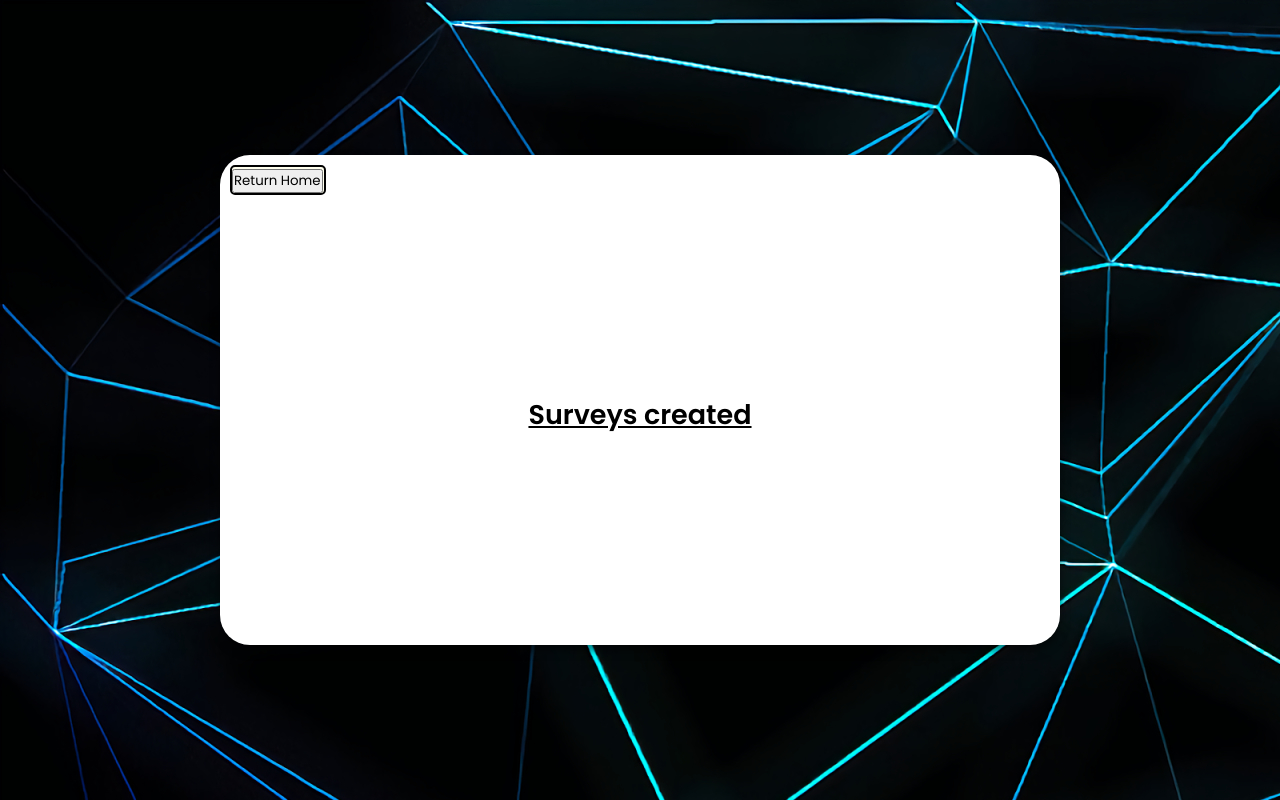
After one commit to lacostamejia/Database_System, a PHP site: page /surveyresults.html in a window 1280 px wide. The commit adds this page. Run offline with PHP 8.4, Linux system fonts and the light colour scheme.

Commit message:
Add files via upload
minor visual changes
added report and survey list pages and linked to home html
need api/logic for report and survey

```diff
--- a/css/home.css
+++ b/css/home.css
@@ -92,33 +92,27 @@ table, th, td {
   width: 100%;
   z-index: 1
 }
-
 .display-top {
   top: 0
 }
-
 .display-bottom {
   bottom: 0
 }
-
 .display-topleft {
   position: absolute;
   left: 0;
   top: 0
 }
-
 .display-topright {
   position: absolute;
   right: 0;
   top: 0
 }
-
 .display-bottomleft {
   position: absolute;
   left: 0;
   bottom: 0
 }
-
 .display-bottomright {
   position: absolute;
   right: 0;
--- a/css/index.css
+++ b/css/index.css
@@ -88,6 +88,7 @@ body {
 }
 
 .input-field input {
+  caret-color: blue;
   position: absolute;
   height: 100%;
   width: 100%;
@@ -98,6 +99,11 @@ body {
   border-bottom: 2px solid #ccc;
   border-top: 2px solid transparent;
   transition: all 0.2s ease;
+}
+
+.input-field input:hover{
+  filter: brightness(75%);
+
 }
 
 .input-field input:is(:focus, :valid) {
--- /dev/null
+++ b/css/surveyresults.css
@@ -0,0 +1,120 @@
+/* ===== Google Font Import - Poformsins ===== */
+@import url("https://fonts.googleapis.com/css2?family=Poppins:wght@300;400;500;600;700&display=swap");
+
+* {
+  margin: 0;
+  padding: 0;
+  box-sizing: border-box;
+  font-family: "Poppins", sans-serif;
+}
+
+body {
+  height: 100vh;
+  display: flex;
+  align-items: center;
+  justify-content: center;
+  background-image: url("../images/image_background.jpg");
+  /* background-image: url("https://images.wallpapersden.com/image/download/blue-abstract-shape-neon-lines_bGVpamiUmZqaraWkpJRnZWltrWZmamc.jpg"); */
+}
+
+/* .photo_container {} */
+
+.container {
+  position:relative;
+  width:840px;
+  background: #fff;
+  border-radius: 30px;
+  border: 10px;
+  box-shadow: 0 5px 10px rgba(0, 0, 0, 0.535);
+  overflow: hidden;
+  padding: 10px;
+}
+
+.input-field button{
+    right: 20px;
+    bottom: 20px;
+    position: relative;
+}
+
+.input-field button:hover{
+filter: brightness(45%);
+}
+
+.logout{
+  width: 6em;
+  border: 2px solid black;
+  background: #ffe;
+  border-radius: 5px;
+}
+
+.logout:hover{
+  filter: brightness(90%);
+}
+
+.container .forms {
+  display: flex;
+  align-items: center;
+  height: 440px;
+  width: 200%;
+  transition: height 0.2s ease;
+}
+
+.button{
+  width: 6em;
+  border: 2px solid black;
+  background: #ffe;
+  border-radius: 5px;
+}
+
+.a {
+  display: block;
+  width: 100%;
+  line-height: center;
+  text-decoration: none;
+  border-radius: 5px;
+}
+
+.a:hover{
+  filter: brightness(80%);
+}
+
+.container .form {
+  width: 50%;
+  padding: 30px;
+  background-color: #fff;
+  transition: margin-left 0.18s ease;
+}
+
+.container .form .title {
+  display: table;
+  margin: 0 auto;
+  position: relative;
+  font-size: 27px;
+  text-align: center;
+  font-weight: 600;
+  vertical-align: center;
+  text-decoration: underline;
+}
+
+.form .title::before {
+  content: "";
+  position: relative;
+  left: 0;
+  bottom: 0;
+  height: 3px;
+  width: 30px;
+}
+
+.form .text {
+  color: #333;
+  font-size: 14px;
+}
+
+.form .invalid {
+  color: red;
+  font-size: 14px;
+}
+
+.form a.text {
+  color: #4070f4;
+}
--- a/home.html
+++ b/home.html
@@ -59,9 +59,9 @@
         <div id="completed-surveys">
           <!-- Dynmaic list of completed surveys -->
         </div>
-        <!-- <div class="input-field button">
+        <div class="input-field button">
       <input type="button" value="Results" onclick="location.href='surveyresults.html'" />
-    </div> -->
+    </div>
       </div>
     </div>
   </div>
--- a/survey.html
+++ b/survey.html
@@ -118,7 +118,9 @@
     </div>
   </div>
 
-
+  <div class="homebutton">
+    <input type="button" value="Return Home" onclick="location.href='home.html'" />
+  </div>
   <div class="wrapper_2">
     <h3 style="color: black; text-align: center; text-decoration: underline">
       Surveys
--- /dev/null
+++ b/surveyresults.html
@@ -0,0 +1,52 @@
+<!DOCTYPE html>
+<html lang="en">
+
+<head>
+  <meta charset="UTF-8" />
+  <meta http-equiv="X-UA-Compatible" content="IE=edge" />
+  <meta name="viewport" content="width=device-width, initial-scale=1.0" />
+  <title>Survey Results List  </title>
+  <script type="text/javascript" src="./js/md5.js"></script>
+  <link rel="stylesheet" href="./css/surveyresults.css" />
+  <link rel="stylesheet" href="https://unicons.iconscout.com/release/v4.0.0/css/line.css" />
+
+</head>
+
+<body>
+
+
+
+  <div class="photo_container"></div>
+    <div class="survey list">
+    <?php include 'results.php';?>
+    </div>
+
+    <div class="container">
+        <div class="input-field button">
+          <input type="button" value="Return Home" onclick="location.href='home.html'" />
+        </div>
+        <div class="forms">
+            <div class="form login">
+
+                <span class="title">Surveys created</span>
+
+                <table class="table">
+
+                    <tbody>
+
+                    </tbody>
+                </table>
+
+
+
+            </div>
+
+
+
+        </div>
+    </div>
+
+
+</body>
+
+</html>
```
Also changed, not shown: css/report.css (added, +107 -0 lines), css/survey.css (+20 -0 lines), report.html (added, +79 -0 lines), surveyresults.php (added, +53 -0 lines).
